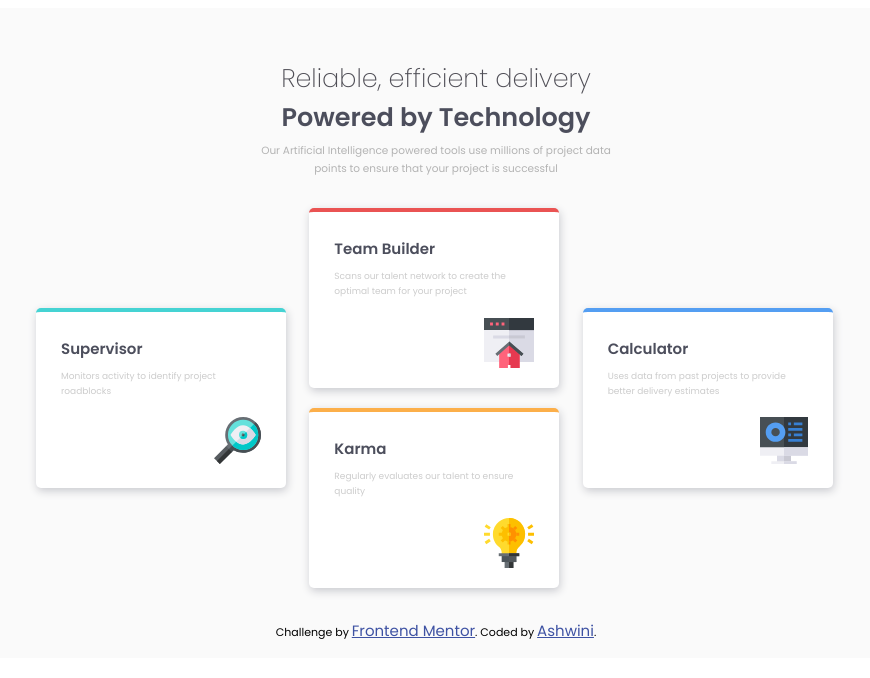
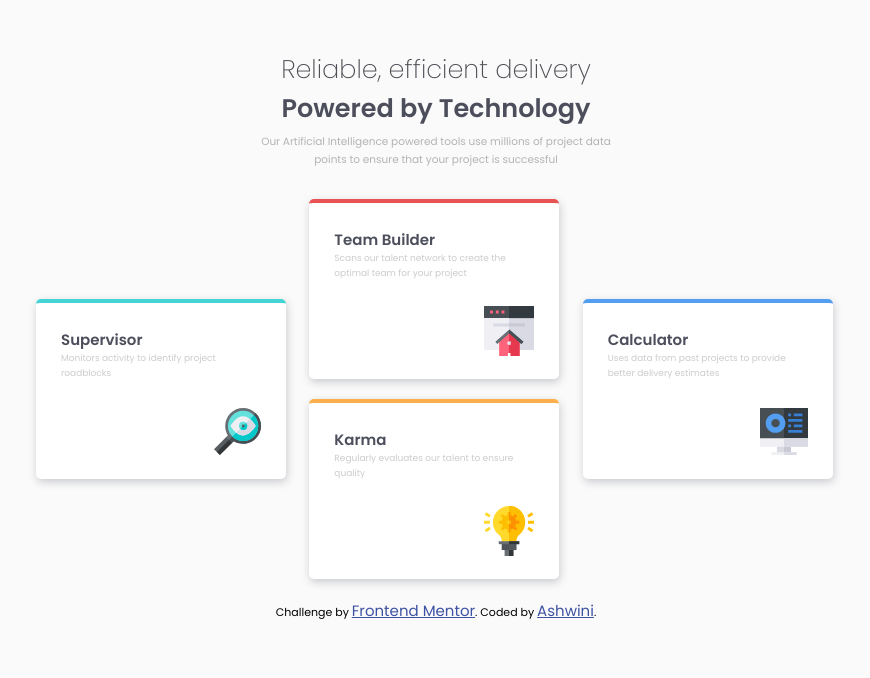
Before and after one commit to infiniteowl05/FrontendMentorChallenge, a plain HTML site: page Four-card-feature-section-master/index.html in a window 1280 px wide. Shown: the whole page, without its empty margins (204-1074 px from the left). Drawn offline with Linux system fonts and the light colour scheme.

Commit message:
Changes as suggested by FrontendMentor

```diff
--- a/Four-card-feature-section-master/styles.css
+++ b/Four-card-feature-section-master/styles.css
@@ -78,7 +78,7 @@
 
   .item2 > img, .item3 > img {
     position: relative !important;
-    top: 10px !important;
+    top: 35px !important;
     right: -180px !important;
   }
 
@@ -91,18 +91,23 @@
   font-family: 'Poppins', sans-serif;
   font-size: 15px;
   box-sizing: border-box;
+  margin: 0;
+  padding: 0;
+}
+
+body{
+  background-color: hsl(0, 0%, 98%);
 }
 
 .container{
   width: 80%;
   height: 650px;
-  background-color: hsl(0, 0%, 98%);
   text-align: center;
   margin: auto;
 }
 
 header{
-  padding-top: 30px;
+  padding-top: 50px;
 }
 
 .heading1{
@@ -191,7 +196,7 @@ header{
   width: 25%;
   height: auto;
   position: relative;
-  top: 10px;
+  top: 25px;
   right: -150px;
 }
 
@@ -206,7 +211,7 @@ header{
   width: 25%;
   height: auto;
   position: relative;
-  top: 10px;
+  top: 25px;
   right: -150px;
 }
 
```
